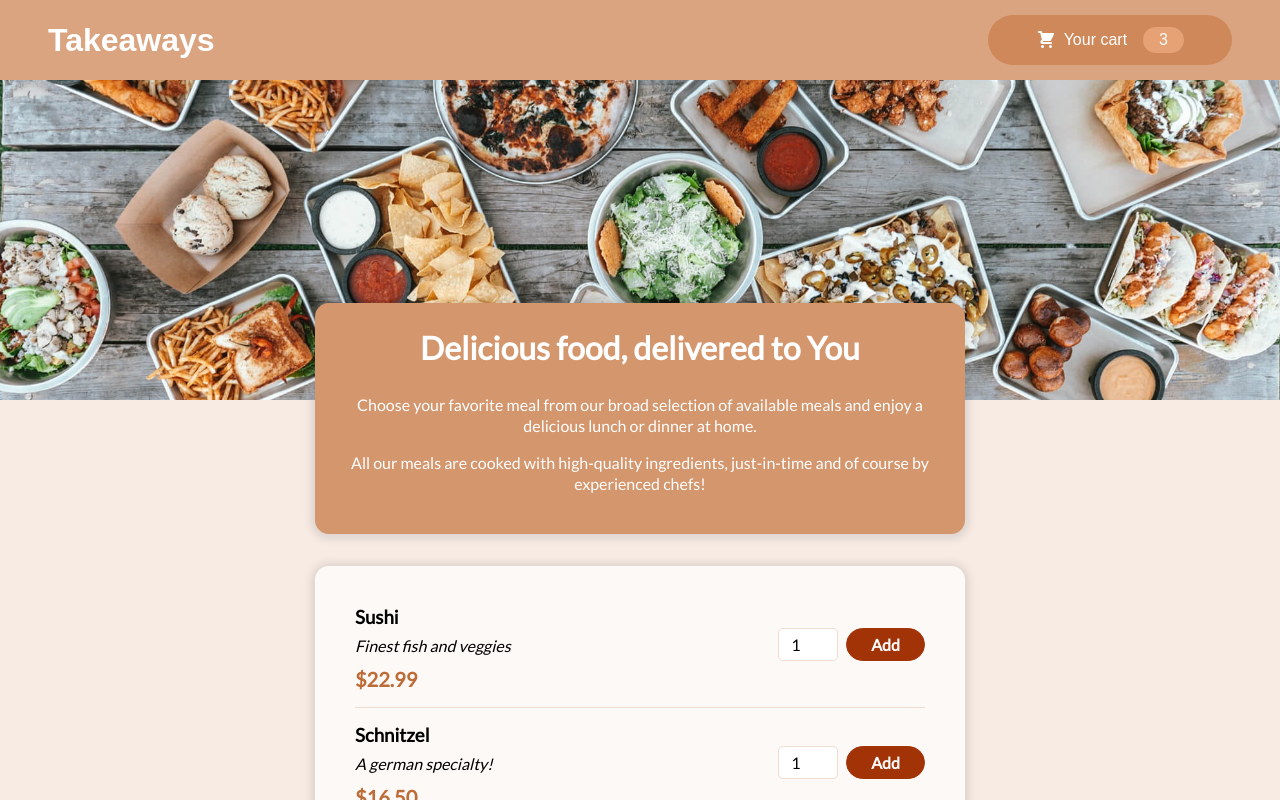
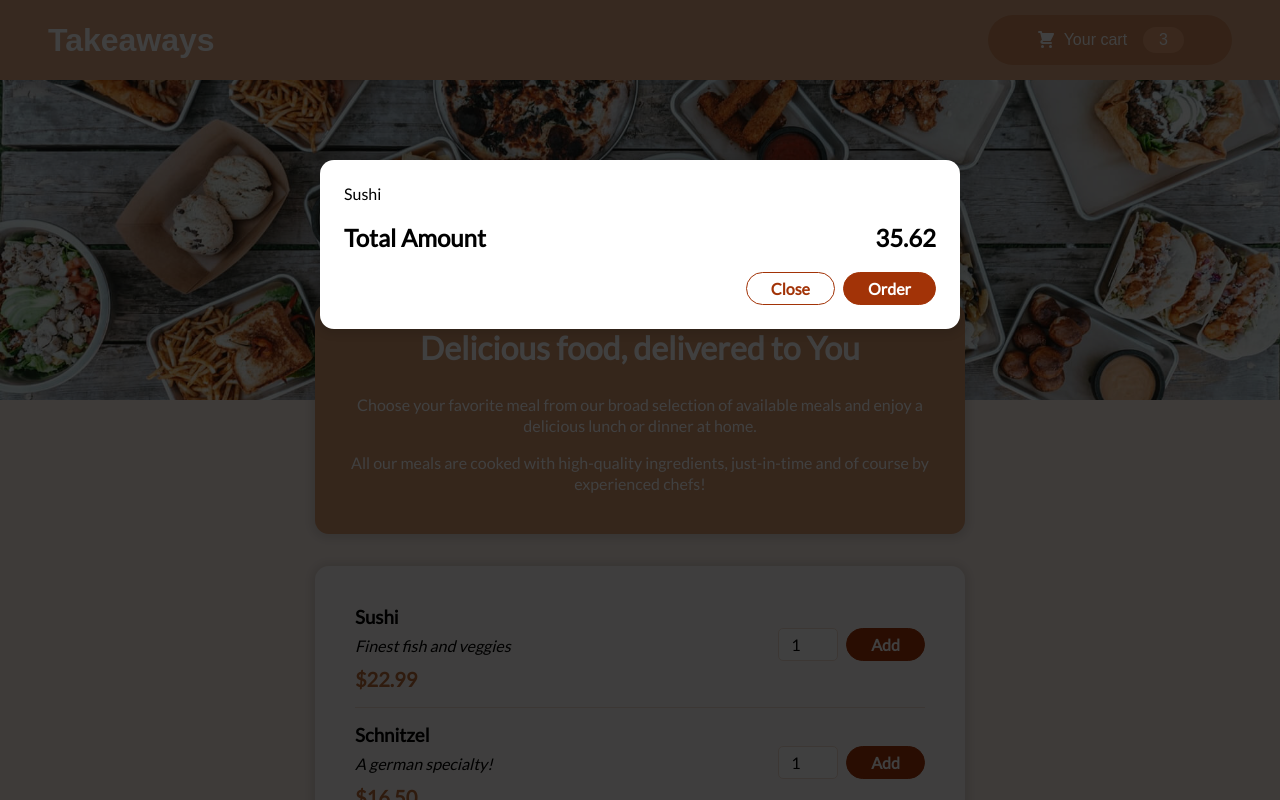
Before and after one commit to AnetaRolnik/takeaways, a React (Create React App) app: page / in a window 1280 px wide. Shown: the top 800 px of the page. Built offline with nearby package versions, Linux system fonts and the light colour scheme; a web font is replaced by a local one.

Commit message:
Add a shopping cart in modal via portals

```diff
--- a/public/index.html
+++ b/public/index.html
@@ -20,5 +20,6 @@
   <body>
     <noscript>You need to enable JavaScript to run this app.</noscript>
     <div id="root"></div>
+    <div id="overlays"></div>
   </body>
 </html>
--- a/src/App.tsx
+++ b/src/App.tsx
@@ -3,10 +3,12 @@
 import Header from "./components/Layout/Header";
 import Hero from "./components/Layout/Hero";
 import Meals from "./components/Meals/Meals";
+import Cart from "./components/Cart/Cart";
 
 const App = () => {
   return (
     <Fragment>
+      <Cart />
       <Header />
       <Hero />
       <main>
--- /dev/null
+++ b/src/components/Cart/Cart.module.css
@@ -0,0 +1,54 @@
+.cart-items {
+  list-style: none;
+  margin: 0;
+  padding: 0;
+}
+
+.total {
+  display: flex;
+  justify-content: space-between;
+  align-items: center;
+  font-weight: bold;
+  font-size: 24px;
+  margin: 20px 0;
+}
+
+.actions {
+  text-align: right;
+}
+
+.button {
+  font: inherit;
+  cursor: pointer;
+  border: 1px solid #a23307;
+  padding: 6px 24px;
+  border-radius: 20px;
+  font-weight: bold;
+  margin-left: 8px;
+  transition: border-color 0.2s, background-color 0.2s, color 0.2s;
+}
+
+.button:hover,
+.button:active {
+  border-color: #8a2b06;
+}
+
+.button--primary {
+  background-color: #a23307;
+  color: #fff;
+}
+
+.button--primary:hover,
+.button--primary:active {
+  background-color: #8a2b06;
+}
+
+.button--secondary {
+  background-color: #fff;
+  color: #a23307;
+}
+
+.button--secondary:hover,
+.button--secondary:active {
+  color: #8a2b06;
+}
--- /dev/null
+++ b/src/components/Cart/Cart.tsx
@@ -0,0 +1,33 @@
+import Modal from "../UI/Modal";
+
+import classes from "./Cart.module.css";
+
+const Cart = () => {
+  const cartItems = (
+    <ul className={classes["cart-items"]}>
+      {[{ id: "c1", name: "Sushi", amount: 2, price: 22.99 }].map((item) => (
+        <li>{item.name}</li>
+      ))}
+    </ul>
+  );
+
+  return (
+    <Modal>
+      {cartItems}
+      <div className={classes.total}>
+        <span>Total Amount</span>
+        <span>35.62</span>
+      </div>
+      <div className={classes.actions}>
+        <button className={`${classes.button} ${classes["button--secondary"]}`}>
+          Close
+        </button>
+        <button className={`${classes.button} ${classes["button--primary"]}`}>
+          Order
+        </button>
+      </div>
+    </Modal>
+  );
+};
+
+export default Cart;
--- /dev/null
+++ b/src/components/UI/Modal.module.css
@@ -0,0 +1,41 @@
+.backdrop {
+  position: fixed;
+  top: 0;
+  left: 0;
+  width: 100%;
+  height: 100vh;
+  z-index: 20;
+  background-color: rgba(0, 0, 0, 0.75);
+}
+
+.modal {
+  position: fixed;
+  top: 20vh;
+  left: 5%;
+  width: 90%;
+  background-color: #fff;
+  padding: 16px;
+  box-shadow: 0 1px 8px 4px rgba(0, 0, 0, 0.1);
+  border-radius: 14px;
+  z-index: 30;
+  animation: slide-down 300ms ease-out forwards;
+}
+
+@media (min-width: 768px) {
+  .modal {
+    width: 40rem;
+    left: calc(50% - 20rem);
+    padding: 24px;
+  }
+}
+
+@keyframes slide-down {
+  from {
+    opacity: 0;
+    transform: translateY(-3rem);
+  }
+  to {
+    opacity: 1;
+    transform: translateY(0);
+  }
+}
--- /dev/null
+++ b/src/components/UI/Modal.tsx
@@ -0,0 +1,32 @@
+import { Fragment } from "react";
+import ReactDOM from "react-dom";
+
+import classes from "./Modal.module.css";
+
+const Backdrop = () => {
+  return <div className={classes.backdrop}></div>;
+};
+
+const ModalOverlay: React.FC = (props) => {
+  return (
+    <div className={classes.modal}>
+      <div>{props.children}</div>
+    </div>
+  );
+};
+
+const portalContainer = document.getElementById("overlays")!;
+
+const Modal: React.FC<{}> = (props) => {
+  return (
+    <Fragment>
+      {ReactDOM.createPortal(<Backdrop />, portalContainer)}
+      {ReactDOM.createPortal(
+        <ModalOverlay>{props.children}</ModalOverlay>,
+        portalContainer
+      )}
+    </Fragment>
+  );
+};
+
+export default Modal;
```
